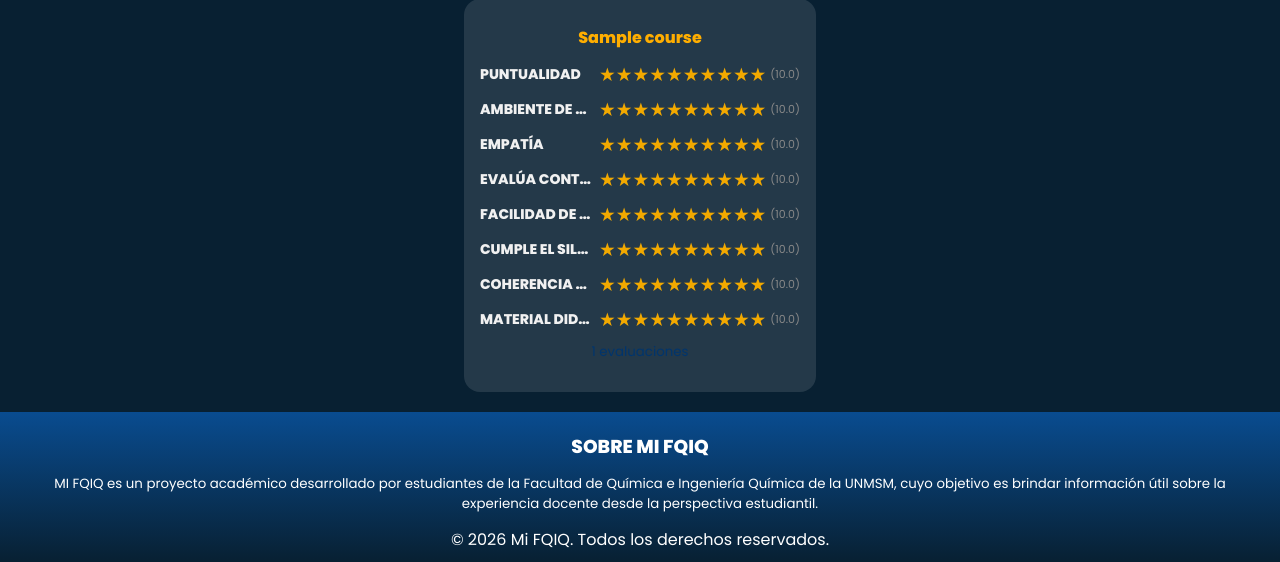
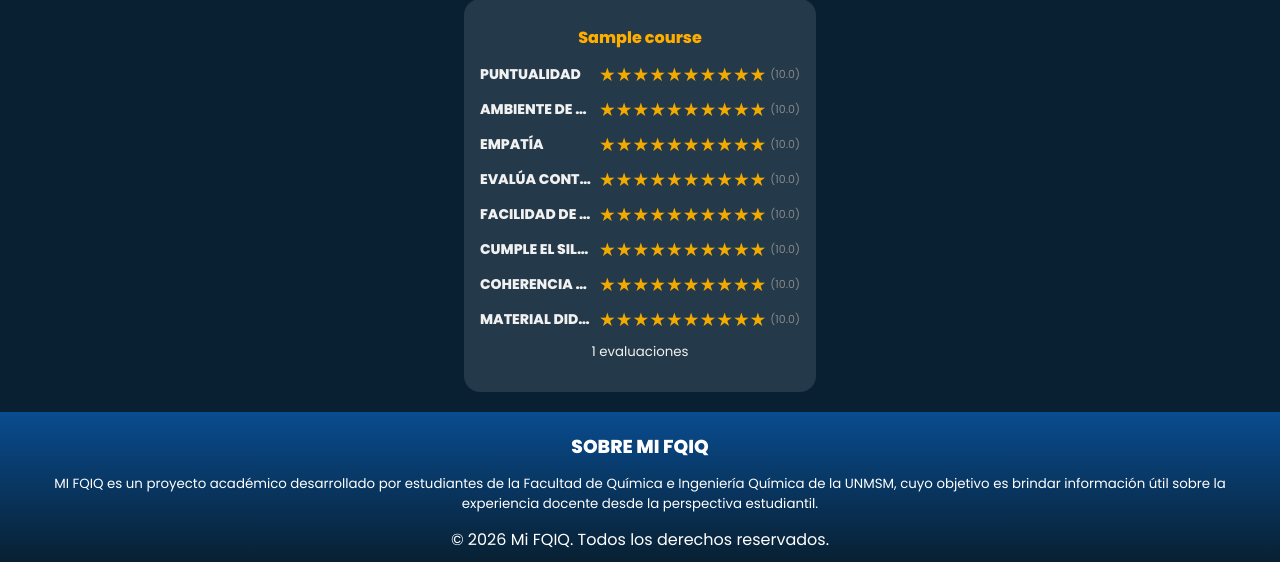
Before and after one commit to SantiagoRamEs/MiFQIQ-dev, a Django app: template professors_fqiq/templates/profile_professor.html in a window 1280 px wide. Shown: the part 654-1216 px from the top of the page. Run offline with Django 5.2, Linux system fonts and the light colour scheme; data comes from the database, SQL or seed files in the repository; tables that the repository leaves empty hold one stand-in row (values such as "Sample post"); the template is opened without the code that fills it: values that come from a table or form of the project are taken from there, most other values are stand-ins (such as "Sample title", 1, 10 or a date in 2020); parts of the project's set-up code (start-up, migrations or seed data) failed here and were passed over.

Commit message:
Update profile_professor.css

```diff
--- a/static/css/profile_professor.css
+++ b/static/css/profile_professor.css
@@ -210,6 +210,7 @@ h3 {
 }
 
 .evaluations {
+  color: #f1f1f1;
   text-align: center;
   margin-top: 8px;
   font-size: 10pt;
```
